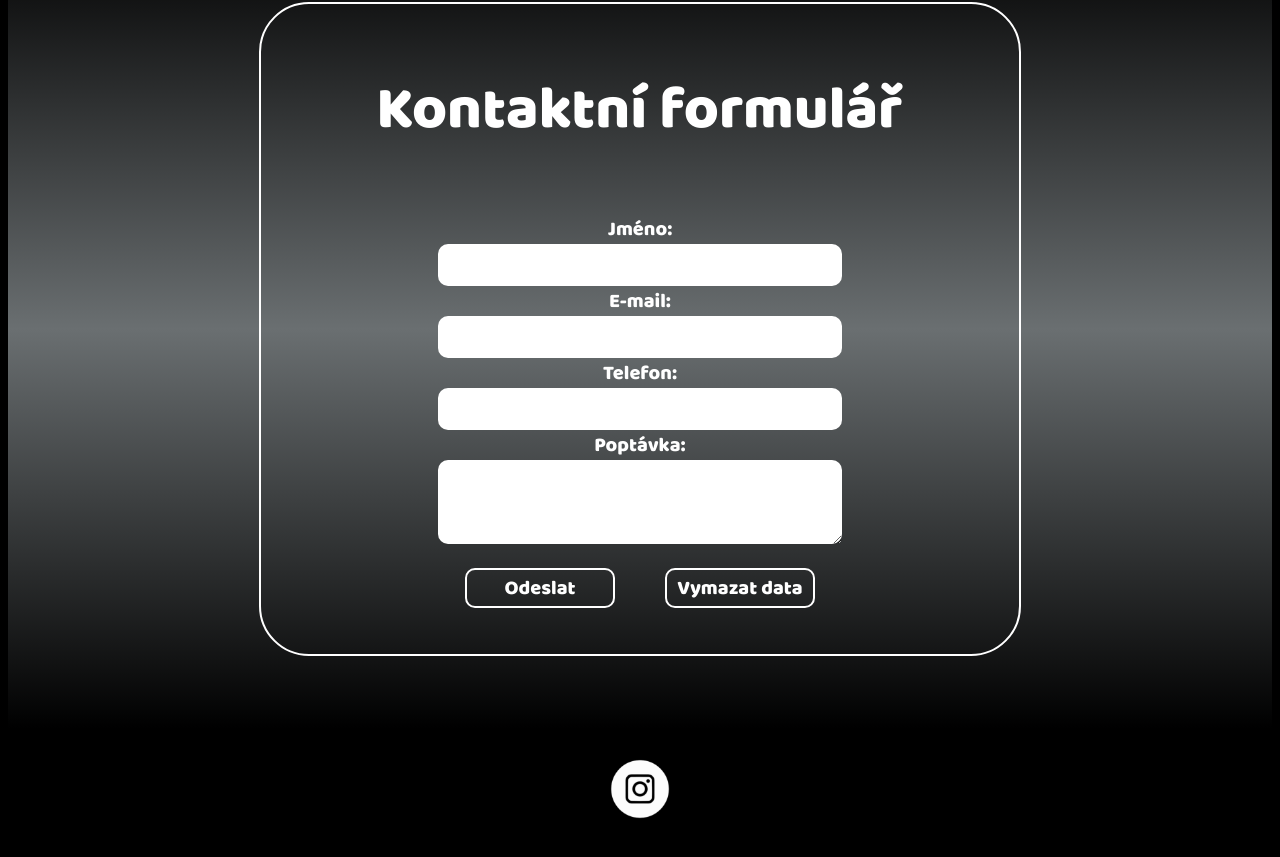
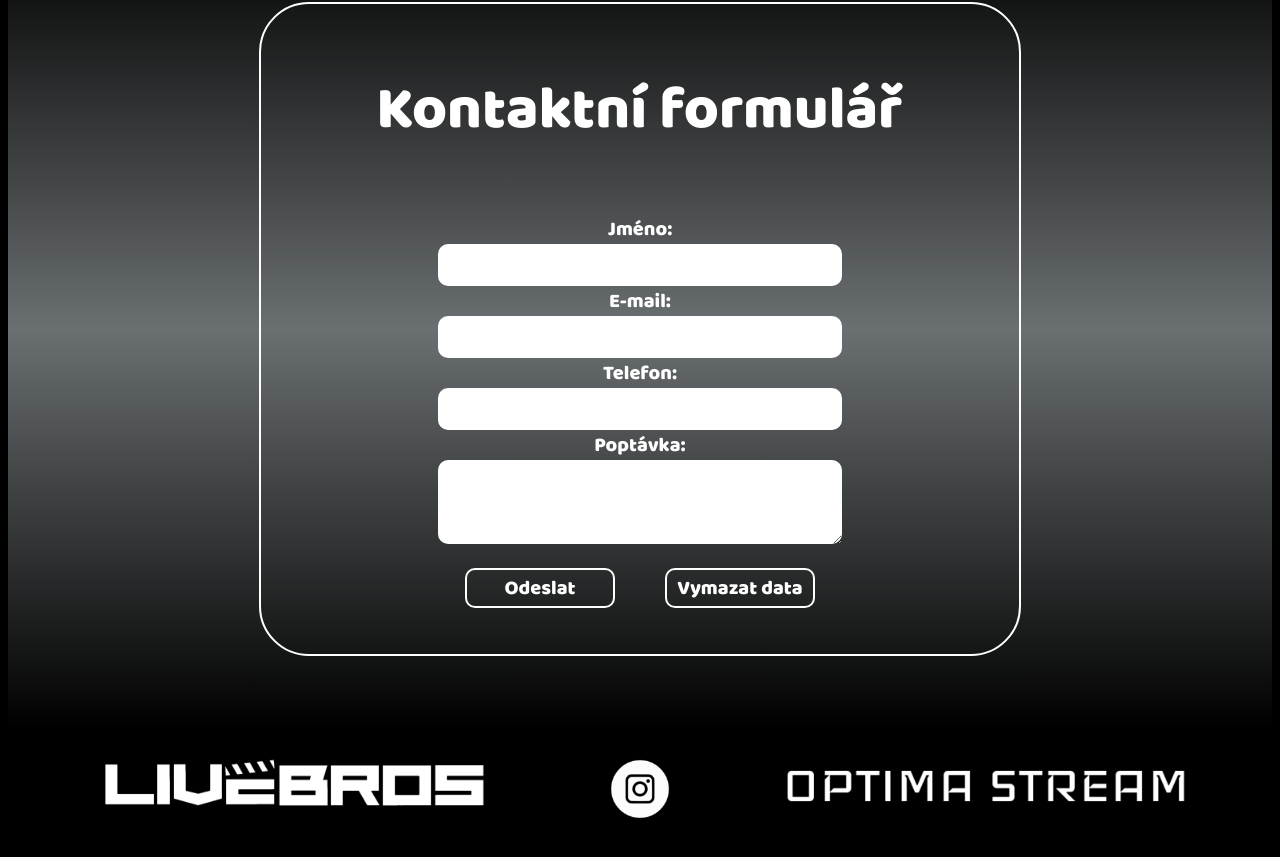
Before and after one commit to KepFab23/kepfab23.github.io, a plain HTML site: page kontakt.html in a window 1280 px wide. Shown: the part 979-1836 px from the top of the page. Drawn offline with Linux system fonts and the light colour scheme.

Commit message:
4.4
footer hotový
!DODĚLAT! page akce

```diff
--- a/css/kontakt.css
+++ b/css/kontakt.css
@@ -89,6 +89,11 @@
                 text-align: center;
             }
 
+                input:hover{
+                    background-color: rgba(0, 0, 0, 50%);
+                    color: white;
+                }
+
             textarea{
                 width: 400px;
                 height: 80px;
@@ -98,6 +103,11 @@
                 font-family: Balo;
                 text-align: center;
             }
+
+                textarea:hover{
+                    background-color: rgba(0, 0, 0, 50%);
+                    color: white;
+                }
 
             .prace_data{
                 width: 400px;
--- a/kontakt.html
+++ b/kontakt.html
@@ -65,9 +65,17 @@
     </div>
 
     <footer>
-        <a href="https://www.instagram.com/dj__fabi_/" target="_blank" rel="noopener noreferrer">
-            <div class="footer_ig"></div>
-        </a>
+        <div class="livebros">
+            <a href="https://www.livebros.cz" target="_blank" rel="noopener noreferrer"><img class="img_lb" src="obrazky/lb.png" alt="lb"></a>
+        </div>
+        <div class="instagram">
+            <div class="footer_ig">
+                <a href="https://www.instagram.com/dj__fabi_/" target="_blank" rel="noopener noreferrer"></a>
+            </div>
+        </div>
+        <div class="optima">
+            <a href="https://www.opstream.cz" target="_blank" rel="noopener noreferrer"><img class="img_op" src="obrazky/op_white.png" alt="op"></a>
+        </div>
     </footer>
 </body>
 </html>
--- a/style.css
+++ b/style.css
@@ -58,13 +58,43 @@ nav{
         }
 
 footer{
+    width: 100%;
+    height: 120px;
+    display: flex;
+    justify-content: space-evenly;
+    align-items: center;
+    color: white;
+    z-index: 5s;
+}
+
+    .livebros{
+        width: 500px;
+        height: 120px;
+        display: flex;
+        justify-content: center;
+        align-items: center;
+    }
+
+        .livebros img{
+            width: auto;
+            height: 80px;
+        }
+
+        .img_lb:hover{
+            width: auto;
+            height: 90px;
+            display: flex;
+            justify-content: center;
+            align-items: center;
+            transition: 0.4s;
+        }
+
+    .instagram{
         width: 120px;
         height: 120px;
         display: flex;
         justify-content: center;
         align-items: center;
-    color: white;
-    z-index: 5s;
     }
 
         .footer_ig{
@@ -88,3 +118,25 @@ footer{
                 background-image: url(obrazky/ig_modra.png);
                 background-repeat: no-repeat;
             }
+
+        .optima{
+            width: 500px;
+            height: 120px;
+            display: flex;
+            justify-content: center;
+            align-items: center;
+        }
+
+            .optima img{
+                width: auto;
+                height: 80px;
+            }
+
+            .img_op:hover{
+                width: auto;
+                height: 90px;
+                display: flex;
+                justify-content: center;
+                align-items: center;
+                transition: 0.4s;
+            }
```
Also changed, not shown: akce.html (+11 -3 lines), index.html (+11 -3 lines), o_mne.html (+11 -3 lines), sluzby.html (+11 -3 lines), obrazky/sluzby_3.png (added). Lines whose indentation alone changed are shown as unchanged.
